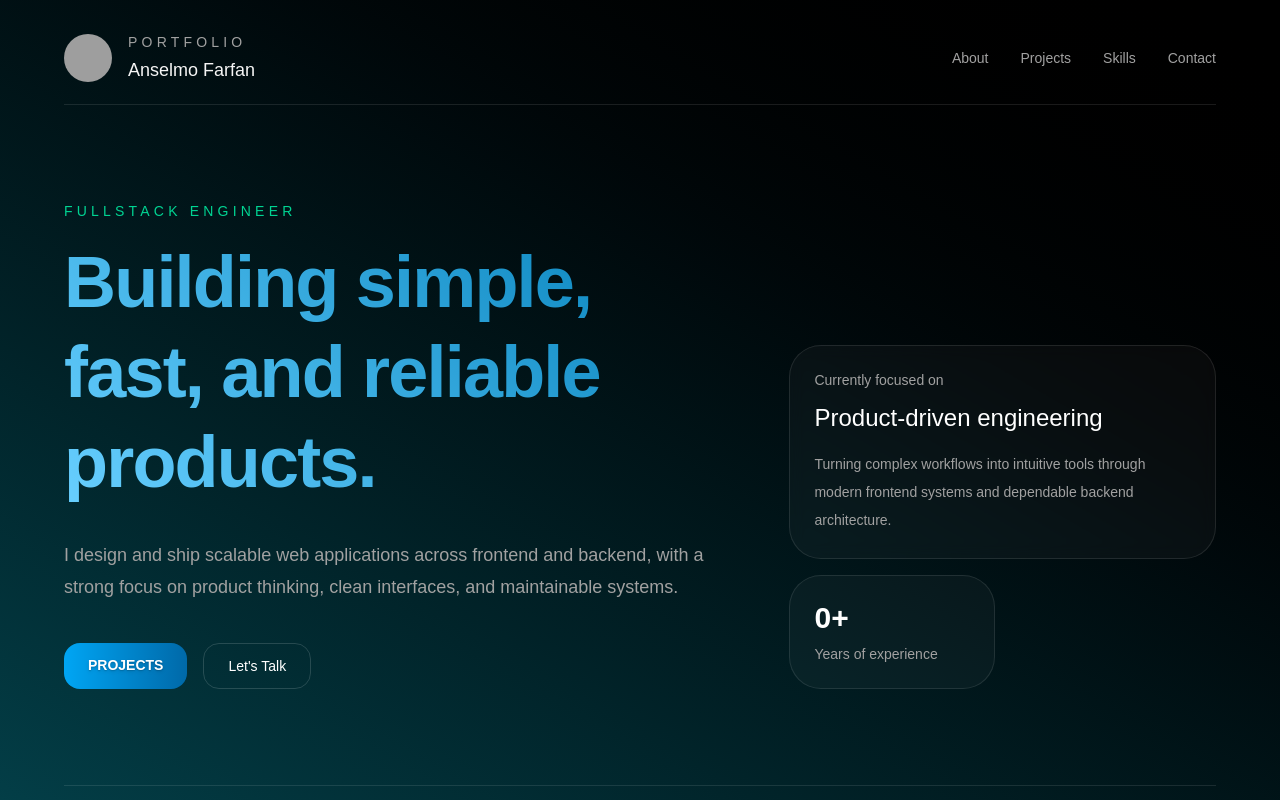
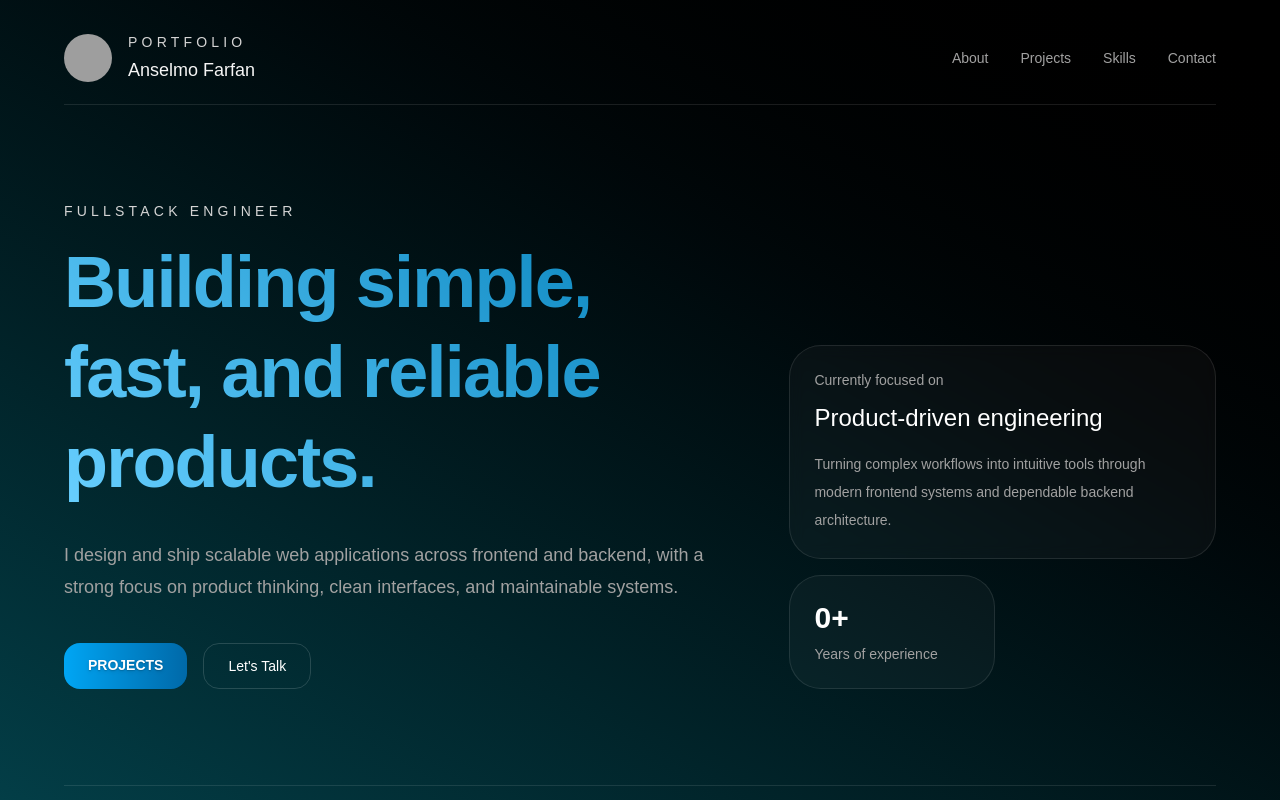
Before and after one commit to AnselmoFarfan2002/AnselmoFarfan2002, a Next.js app: page /home in a window 1280 px wide. Built offline with nearby package versions, Linux system fonts and the light colour scheme; grey boxes are pictures that could not be loaded.

Commit message:
feat: minor styles update

```diff
--- a/app/(root)/home/_components/about-section.tsx
+++ b/app/(root)/home/_components/about-section.tsx
@@ -2,7 +2,7 @@ export default function AboutSection() {
   return (
     <div className="grid gap-16 border-t border-white/10 py-16 md:grid-cols-3">
       <section id="about" className="md:col-span-1">
-        <p className="text-sm uppercase tracking-[0.25em] text-emerald-400">
+        <p className="text-sm uppercase tracking-[0.25em] text-neutral-300">
           About
         </p>
         <h3 className="mt-4 text-2xl font-semibold gradient">
--- a/app/(root)/home/_components/contact-section.tsx
+++ b/app/(root)/home/_components/contact-section.tsx
@@ -6,7 +6,7 @@ export default function ContactSection() {
       id="contact"
       className="mb-10 rounded-[2.5rem] border border-white/10 bg-white/5 px-6 py-10 md:px-10 md:py-14"
     >
-      <p className="text-sm uppercase tracking-[0.25em] text-emerald-400">
+      <p className="text-sm uppercase tracking-[0.25em] text-neutral-300">
         Contact
       </p>
       <div className="mt-4 flex flex-col gap-6 md:flex-row md:items-end md:justify-between">
@@ -23,10 +23,10 @@ export default function ContactSection() {
           href="mailto:anselmofarfan2002@gmail.com"
           className={classNames(
             "inline-flex rounded-2xl px-6 py-3 text-sm text-neutral-950 transition hover:-translate-y-0.5",
-            "bg-linear-90 from-sky-500 to-sky-700 text-white text-shadow-xl",
+            "bg-linear-90 from-sky-500 to-sky-700 text-white text-shadow-xl uppercase font-bold",
           )}
         >
-          anselmofarfan2002@gmail.com
+          Get in touch
         </a>
       </div>
     </section>
--- a/app/(root)/home/_components/hero-section.tsx
+++ b/app/(root)/home/_components/hero-section.tsx
@@ -14,7 +14,7 @@ export default function HeroSection() {
   return (
     <div className="grid items-end gap-12 py-16 md:grid-cols-[1.35fr_0.85fr] md:py-24">
       <div>
-        <p className="mb-4 text-sm uppercase tracking-[0.3em] text-emerald-400">
+        <p className="mb-4 text-sm uppercase tracking-[0.3em] text-neutral-300">
           Fullstack Engineer
         </p>
         <h2 className="max-w-4xl text-5xl font-semibold leading-tight tracking-tight text-white md:text-7xl gradient">
--- a/app/(root)/home/_components/portfolio-header.tsx
+++ b/app/(root)/home/_components/portfolio-header.tsx
@@ -12,7 +12,7 @@ export default function PortfolioHeader() {
           ></img>
         </div>
         <div className="space-y-1">
-          <p className="text-sm uppercase tracking-[0.3em] text-neutral-400">
+          <p className="text-sm uppercase tracking-[0.3em] text-neutral-300">
             Portfolio
           </p>
           <h1 className="text-lg font-medium text-neutral-100">
--- a/app/(root)/home/_components/projects-section.tsx
+++ b/app/(root)/home/_components/projects-section.tsx
@@ -31,7 +31,7 @@ export default function ProjectsSection() {
     <section id="projects" className="border-t border-white/10 py-16">
       <div className="flex flex-col gap-3 md:flex-row md:items-end md:justify-between">
         <div>
-          <p className="text-sm uppercase tracking-[0.25em] text-emerald-400">
+          <p className="text-sm uppercase tracking-[0.25em] text-neutral-300">
             Selected Work
           </p>
           <h3 className="mt-3 text-3xl font-semibold gradient md:text-4xl">
--- a/app/(root)/home/_components/skills-section.tsx
+++ b/app/(root)/home/_components/skills-section.tsx
@@ -9,7 +9,7 @@ export default function SkillsSection() {
       className="grid gap-10 border-t border-white/10 py-16 md:grid-cols-2"
     >
       <div>
-        <p className="text-sm uppercase tracking-[0.25em] text-emerald-400">
+        <p className="text-sm uppercase tracking-[0.25em] text-neutral-300">
           Core Strengths
         </p>
         <h3 className="mt-3 text-3xl font-semibold md:text-4xl gradient">
--- a/app/globals.css
+++ b/app/globals.css
@@ -38,5 +38,5 @@ body {
 }
 
 .dark-scroll {
-  scrollbar-color: rgb(0, 146, 214) #111;
+  scrollbar-color: rgb(114, 114, 114) #111;
 }
```
